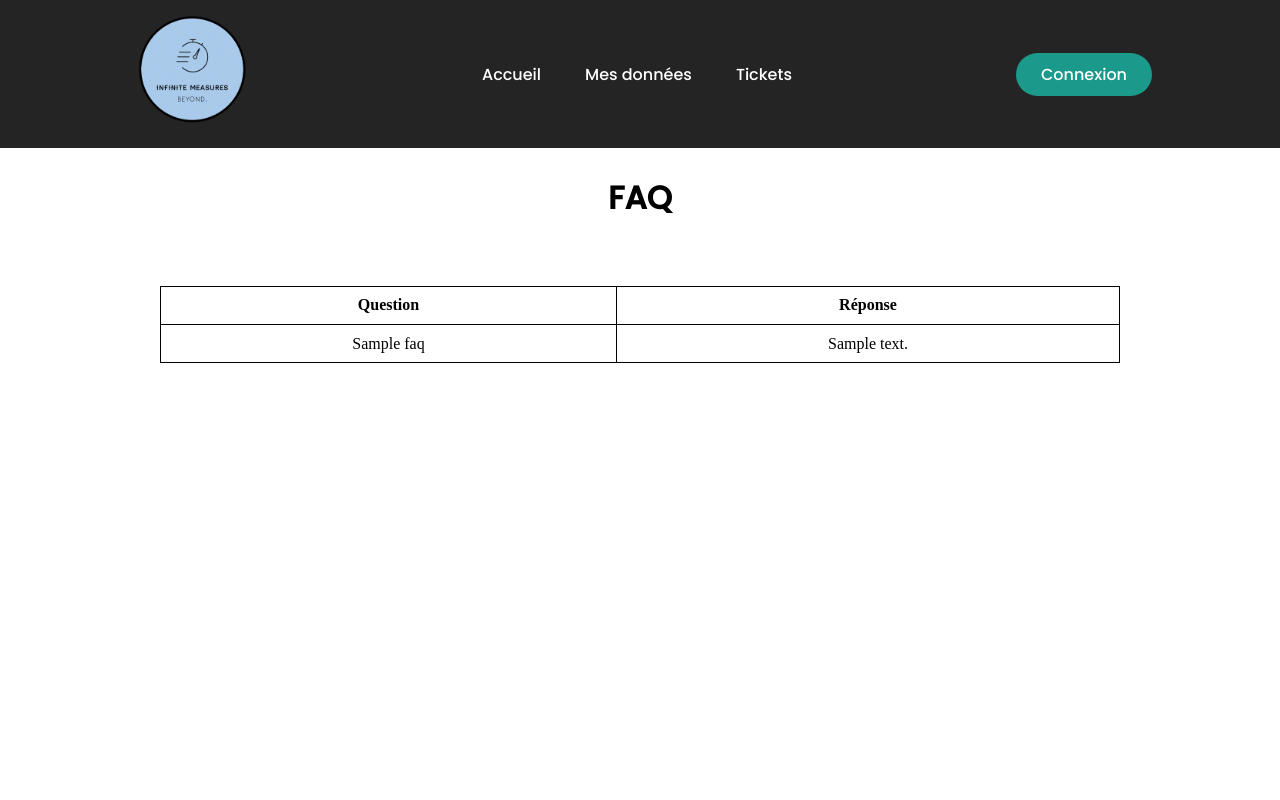
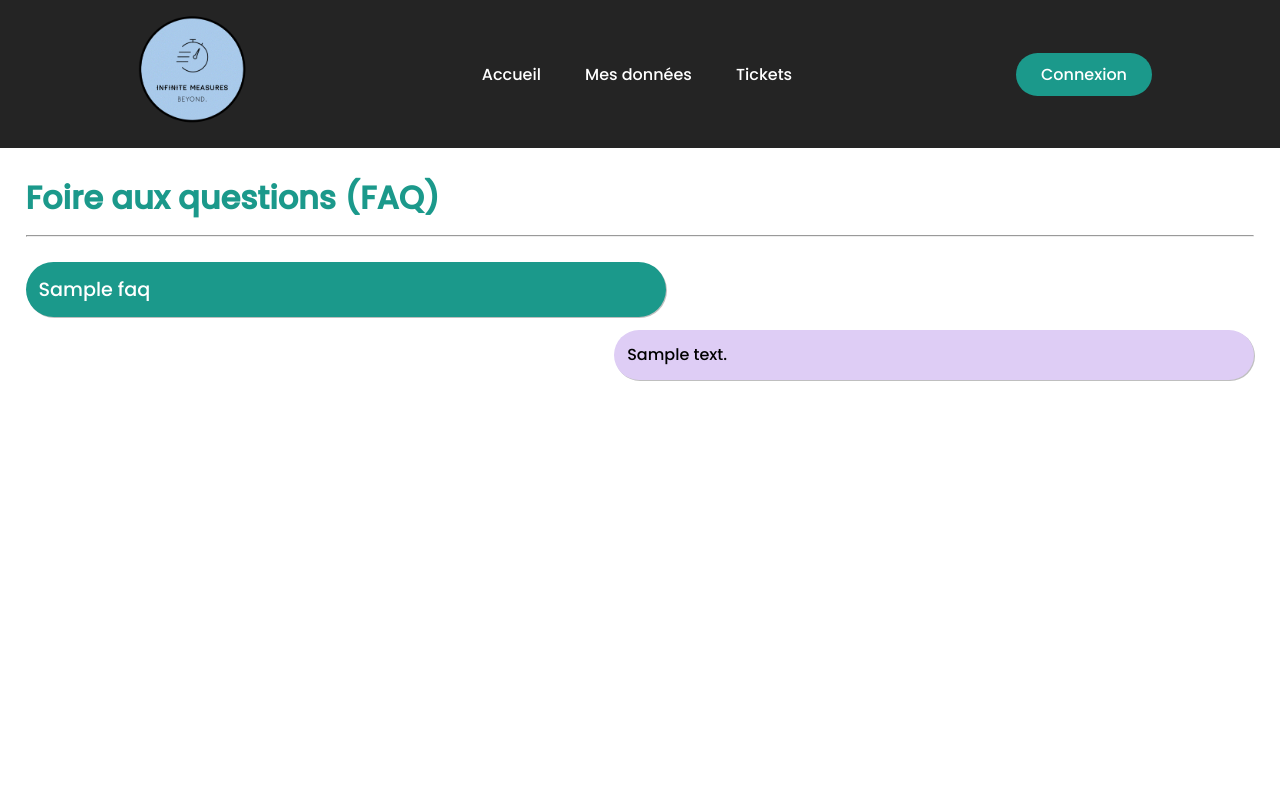
Before and after one commit to quentin-laurent/A1-APP-info, a PHP site: template src/view/faq.php in a window 1280 px wide. Run offline with PHP 8.4, Linux system fonts and the light colour scheme; the template is opened without the code that fills it: most values are stand-ins (such as "Sample title", 1, 10 or a date in 2020); some libraries are stand-ins or nearby versions.

Commit message:
updated faq styling

```diff
--- a/index.php
+++ b/index.php
@@ -152,6 +152,10 @@ else if($uri === '/'.ROOT_URI.'index.php/cgu' && $method === 'GET') {
 else if($uri === '/'.ROOT_URI.'index.php/mentionsLegales' && $method === 'GET') {
     require('src/view/mentionsLegales.php');
 }
+// GET endpoint used to display the FAQ page
+else if($uri === '/'.ROOT_URI.'index.php/faq' && $method === 'GET') {
+    require('src/view/faq.php');
+}
 else {
     $hostname = $_SERVER['HTTP_HOST'];
     header("Location: http://$hostname/".ROOT_URI.'index.php/home');
--- a/src/view/faq.php
+++ b/src/view/faq.php
@@ -12,24 +12,27 @@
 <?php include('src/view/navbar.php'); ?>
 
 <body>
-<h1>FAQ</h1>
+<div id="page-wrapper">
+    <h1>Foire aux questions (FAQ)</h1>
+    <hr>
 
-<table>
-    <tr>
-        <th>Question</th>
-        <th>Réponse</th>
-    </tr>
     <?php
-    foreach ($faqs as $faq)
-    {
-        echo"
-            <tr>
-                <td>{$faq->getQuestion()}</td>
-                <td>{$faq->getAnswer()}</td>
-            </tr>
+        foreach($faqs as $faq)
+        {
+            echo "
+            <div id=faq-wrapper>
+                <div class=faq>
+                    <div class=question-wrapper>
+                        <p class=question>{$faq->getQuestion(ENT_QUOTES)}</p>
+                    </div>
+                    <div class=answer-wrapper>
+                        <p class=answer>{$faq->getAnswer(ENT_QUOTES)}</p>
+                    </div>
+                </div>
+            </div>
             ";
-    }
+        }
     ?>
-</table>
+</div>
 </body>
 </html>
--- a/src/view/footer.php
+++ b/src/view/footer.php
@@ -12,7 +12,7 @@ $rootURL = "http://$hostname/" . ROOT_URI . 'index.php';
     <div id="footer-links">
         <a class="link" href=<?php echo"http://$hostname/" . ROOT_URI . 'index.php/mentionsLegales' ?>>Mentions légales</a>
         <a class="link" href=<?php echo"http://$hostname/" . ROOT_URI . 'index.php/cgu' ?>>CGU</a>
-        <a class="link" href="#">FAQ</a>
+        <a class="link" href=<?php echo"http://$hostname/" . ROOT_URI . 'index.php/faq' ?>>FAQ</a>
         <a class="link" href="#">Contact</a>
     </div>
     <div></div>
--- a/static/css/FAQManagement.css
+++ b/static/css/FAQManagement.css
@@ -67,7 +67,7 @@ h1 {
 table {
     border: solid 1px black;
     border-collapse: collapse;
-    width: 75%;
+    width: 90%;
     margin: 0 auto 0 auto;
     table-layout: fixed;
 }
--- a/static/css/faq.css
+++ b/static/css/faq.css
@@ -1,21 +1,54 @@
-h1 {
-    text-align: center;
+body {
     font-family: Poppins, 'sans-serif';
-    margin-top: 2%;
+    min-height: 100vh;
+    display: flex;
+    flex-direction: column;
 }
 
-table {
-    border: solid 1px black;
-    border-collapse: collapse;
-    width: 75%;
-    margin: 5% auto auto;
+#page-wrapper {
+    flex-grow: 1;
 }
 
-th, td {
-    border: solid 1px black;
-    border-collapse: collapse;
-    padding: 1%;
-    text-align: center;
-    max-width: 100%;
-    white-space: nowrap;
+h1 {
+    text-align: left;
+    margin: 2% auto 1% 2%;
+    color: #1B998B;
 }
+
+#page-wrapper > hr {
+    margin: 0 2% 2% 2%;
+}
+
+.faq {
+    margin-bottom: 4%;
+}
+
+.question-wrapper {
+    width: 50%;
+    margin: auto auto 1% 2%;
+}
+
+.question {
+    font-size: Larger;
+    padding: 2%;
+    border-radius: 30px;
+    color: white;
+    background-color: #1B998B;
+    word-break: break-word;
+    white-space: normal;
+    box-shadow: 1px 1px rgba(0, 0, 0, 0.25);
+}
+
+.answer-wrapper {
+    width: 50%;
+    margin: auto 2% auto 48%;
+}
+
+.answer {
+    padding: 2%;
+    border-radius: 30px;
+    background-color: #DECDF5;
+    word-break: break-word;
+    white-space: normal;
+    box-shadow: 1px 1px rgba(0, 0, 0, 0.25);
+}
```
